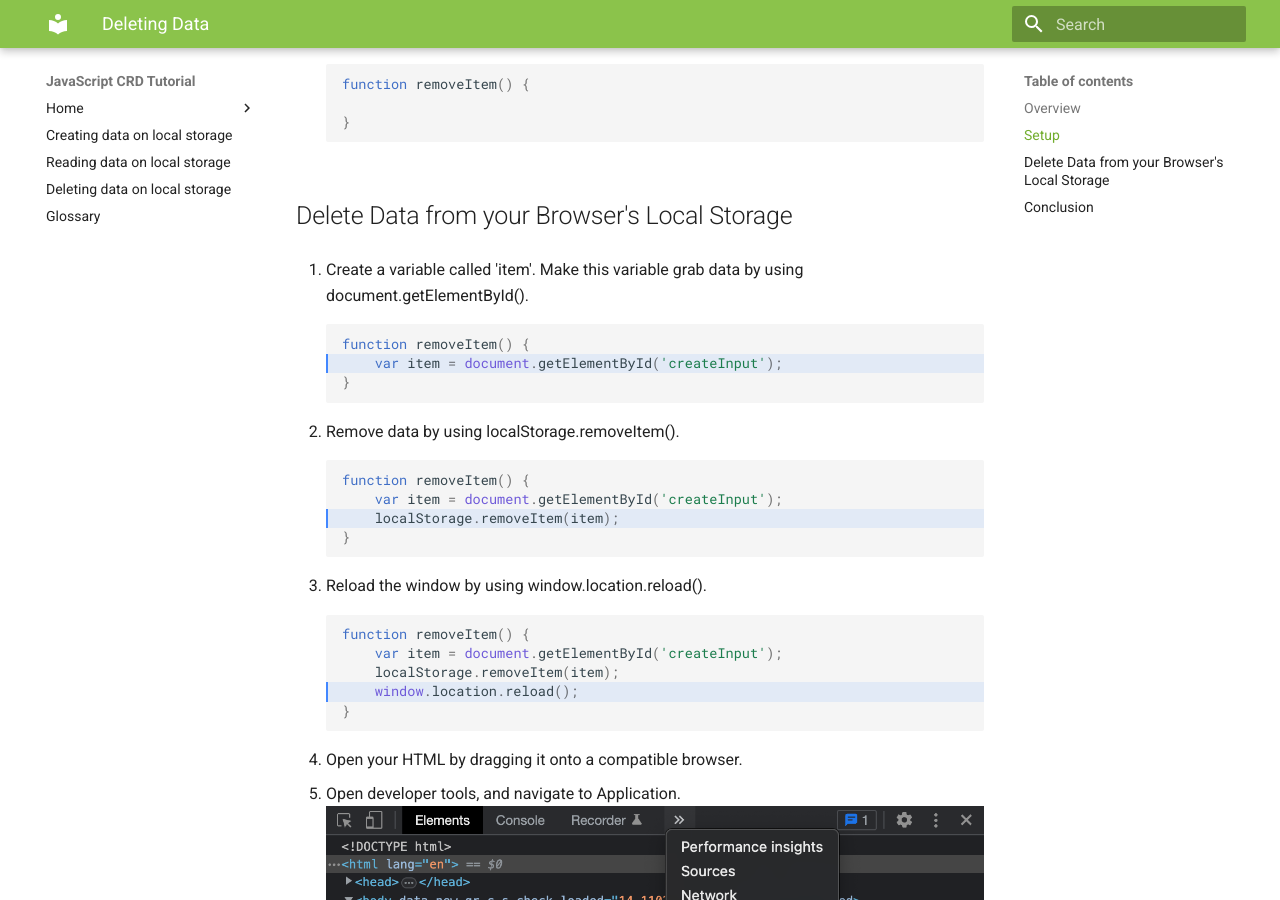
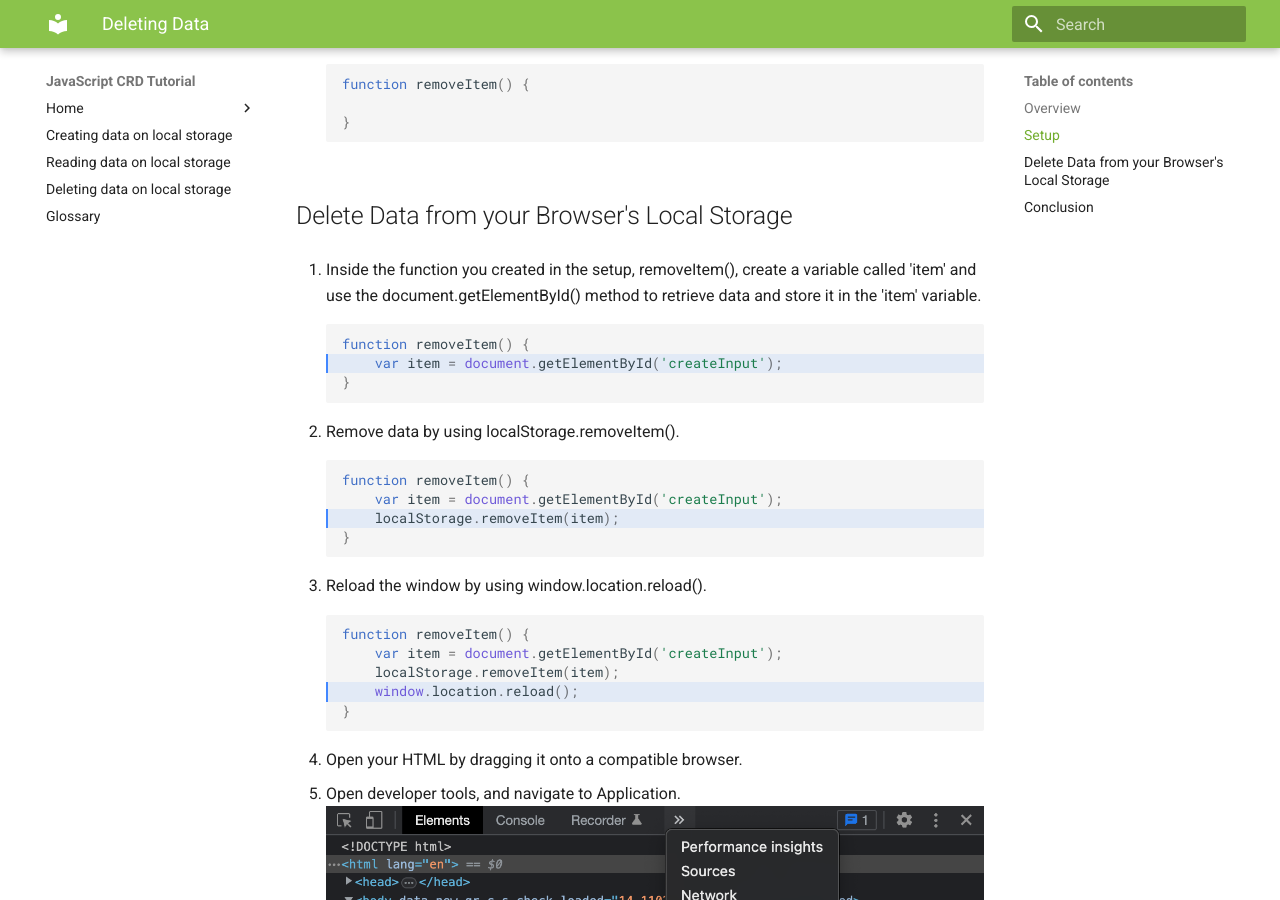
Before and after one commit to mnkhee/user-docs-project, an MkDocs documentation site: the page built from docs/tutorials/deleting.md, in a window 1280 px wide and 900 px high, scrolled down 851 px. Built offline with MkDocs 1.6.1 and Material for MkDocs 9.7.7, drawn with Linux system fonts in a browser that asks for light colours.

Commit message:
Update deleting tutorial

````diff
--- a/docs/tutorials/deleting.md
+++ b/docs/tutorials/deleting.md
@@ -43,7 +43,7 @@ This section will go focus on deleting data from your browser's local storage.
 
 ## Delete Data from your Browser's Local Storage
 
-1. Create a variable called 'item'. Make this variable grab data by using document.getElementById().
+1. Inside the function you created in the setup, removeItem(), create a variable called 'item' and use the document.getElementById() method to retrieve data and store it in the 'item' variable.
 
     ```{.js hl_lines="2"}
     function removeItem() {
````
